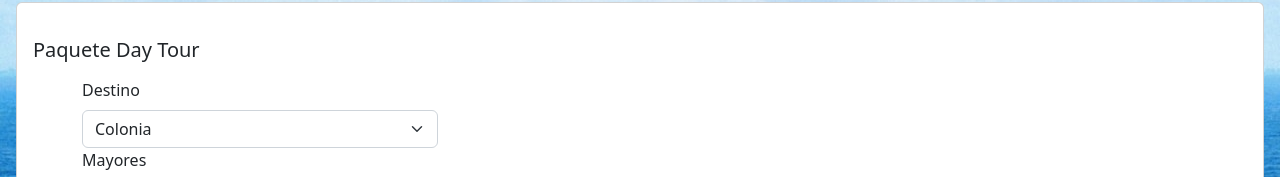
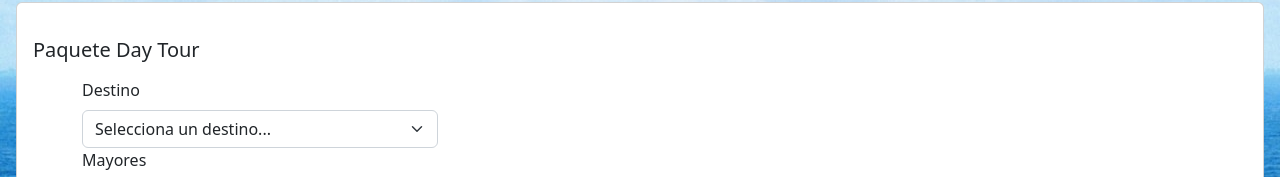
Before and after one commit to manuavalos-git/Buquealtoque, a plain HTML site: page index.html in a window 1280 px wide. Shown: the part 140-317 px from the top of the page. Drawn offline with nearby package versions, Linux system fonts and the light colour scheme.

Commit message:
sacado select

```diff
--- a/index.html
+++ b/index.html
@@ -54,7 +54,7 @@ position: relative;">
                             <label for="validationSelect" class="form-label">Destino</label>
                             <select class="form-select" id="destino" required>
                               <option value="">Selecciona un destino...</option>
-                                <option value="Colonia" selected>Colonia</option>
+                                <option value="Colonia">Colonia</option>
                                 <option value="Montevideo">Montevideo</option>
                                 <option value="Carmelo">Carmelo</option>
                             </select>
```
